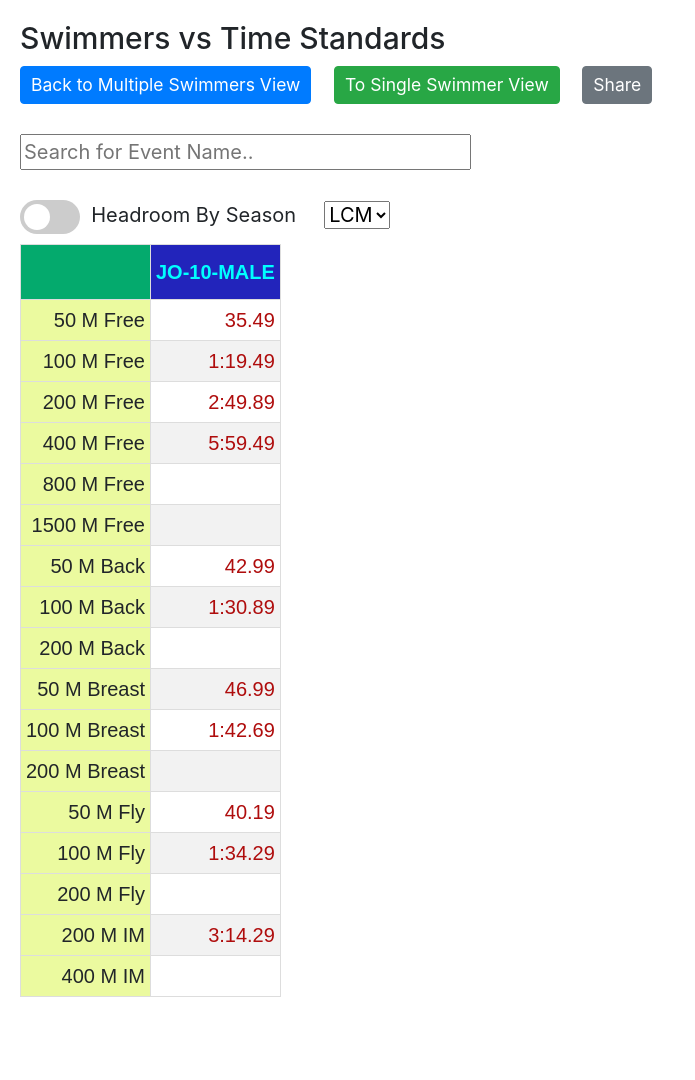
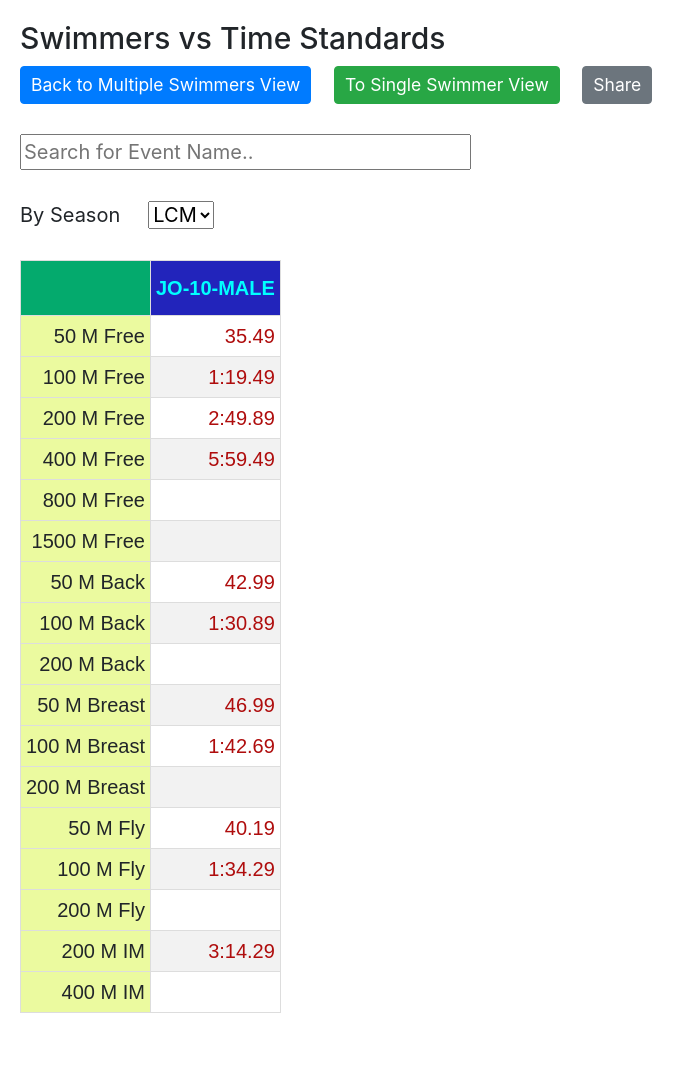
Before and after one commit to lhyqie/swim, a Flask app: page / in a window 1280 px wide. Shown: the whole page, without its empty margins (0-695 px from the left). Before the commit the page ends 997 px from the top, so only its background shows below. Run offline with Flask 3, Linux system fonts and the light colour scheme; some libraries are stand-ins or nearby versions.

Commit message:
minor fix

```diff
--- a/templates/board.html
+++ b/templates/board.html
@@ -116,17 +116,17 @@ input:checked + .slider:before {
 <br/><br/>
 <input type="text" id="event_filter" onkeyup="apply_filter()" placeholder="Search for Event Name.." size="30">
 <br/><br/>
-<label class="switch">
+<!-- <label class="switch">
     <input id="headroom" type="checkbox" onclick="toggle_headroom_column()"/>
     <span class="slider round"></span>
-</label>&nbsp;&nbsp;Headroom
+</label>&nbsp;&nbsp;Headroom -->
 
 <label class="form-check-label">By Season</label>&nbsp;&nbsp;&nbsp;&nbsp;
 <select id="season" class="form-select" onchange="toggle_season();">
+    <option value="scy">SCY</option>
     <option value="lcm">LCM</option>
-    <option value="both">Both</option>
 </select>
-<br>
+<br><br>
 
 <div id="table-container" class="table-container">
 <table border="1" id="swimmers">
--- a/templates/card.html
+++ b/templates/card.html
@@ -138,7 +138,8 @@ input:checked + .slider:before {
     <option value="scy">SCY</option>
     <option value="lcm">LCM</option>
 </select>
-<br>
+<br><br>
+
 <div id="table-container" class="table-container">
 <table border="1" id="swimmers">
     <thead>
```
